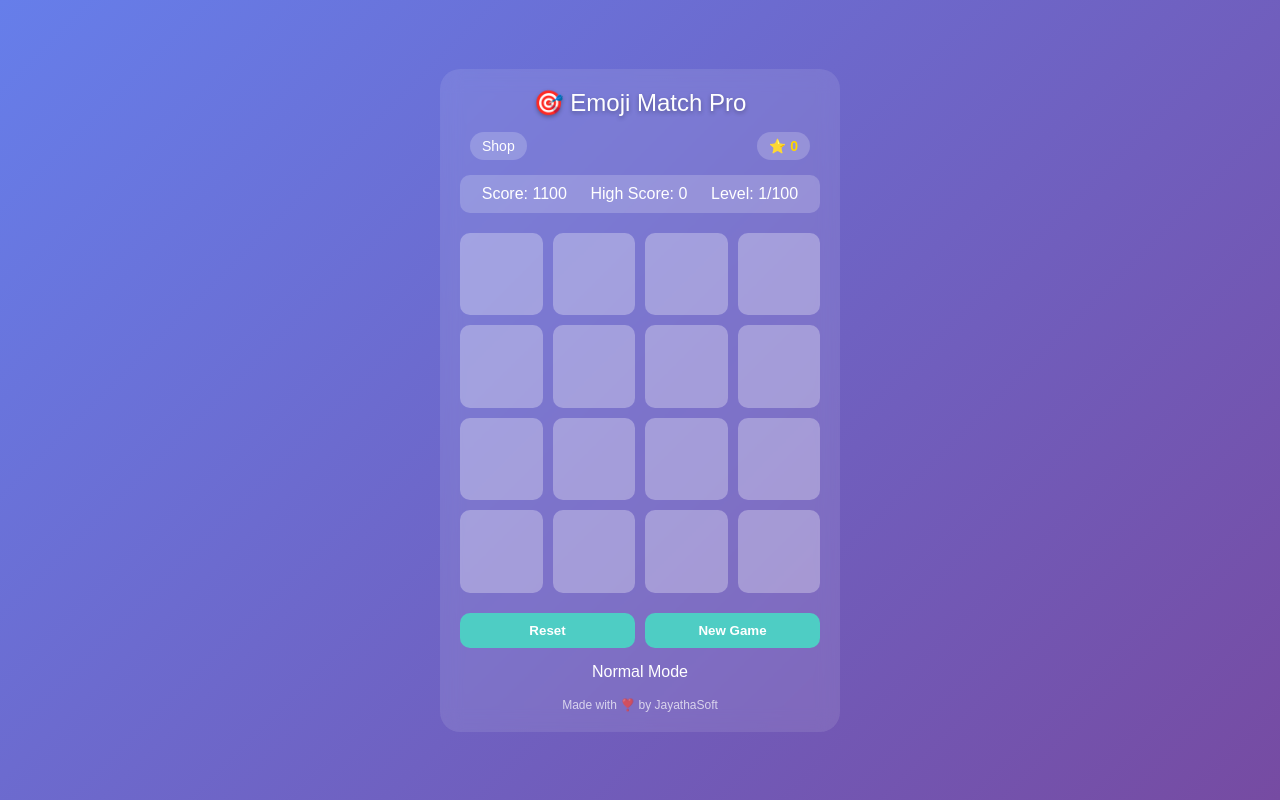
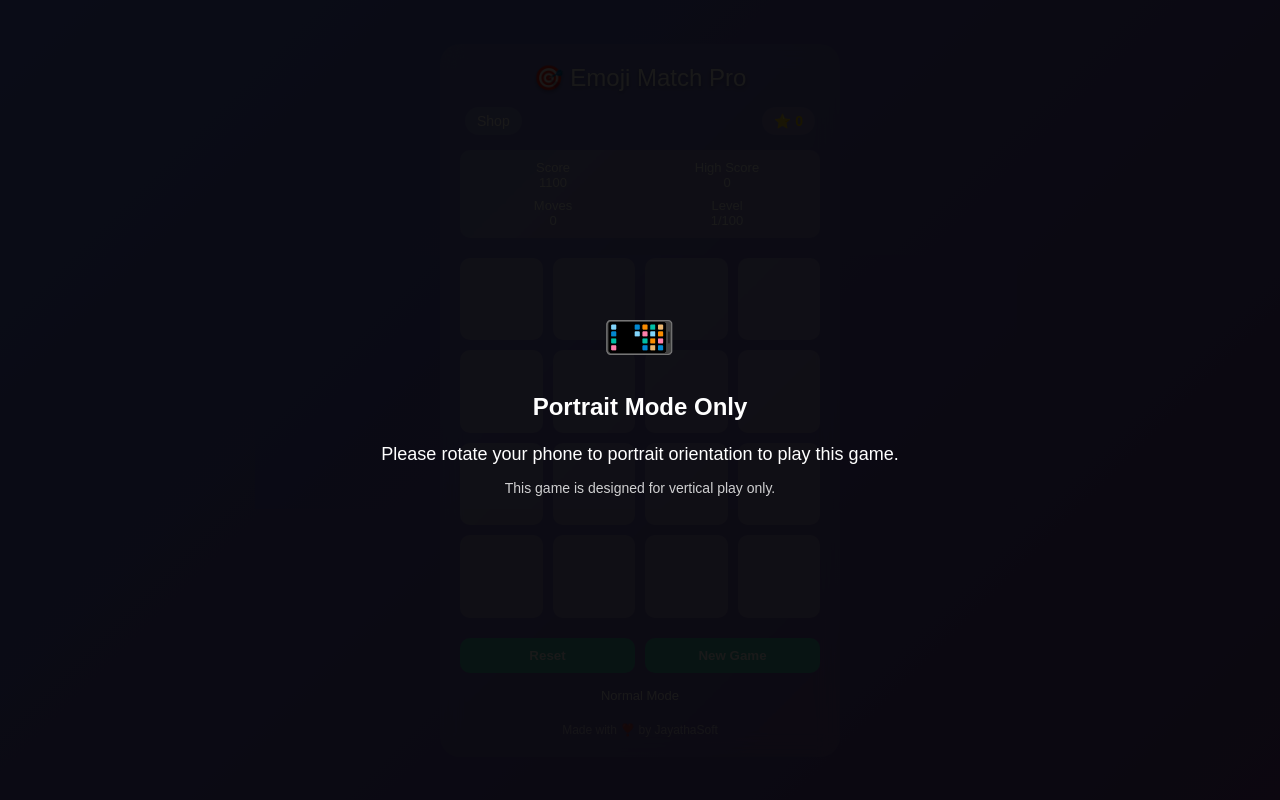
Before and after one commit to simsonpeter/Elojimatch, a plain HTML site: page index.html in a window 1280 px wide. Drawn offline with Linux system fonts and the light colour scheme.

Commit message:
Update index.html

```diff
--- a/index.html
+++ b/index.html
@@ -46,34 +46,7 @@
             justify-content: space-between;
             align-items: center;
             margin-bottom: 15px;
-            padding: 0 10px;
-        }
-
-        .sound-toggle {
-            background: rgba(255, 255, 255, 0.2);
-            border: none;
-            border-radius: 50%;
-            width: 32px;
-            height: 32px;
-            display: flex;
-            align-items: center;
-            justify-content: center;
-            cursor: pointer;
-            color: white;
-            font-size: 16px;
-        }
-
-        .sound-toggle.muted {
-            opacity: 0.6;
-        }
-
-        .stars-display {
-            background: rgba(255, 255, 255, 0.2);
-            padding: 6px 12px;
-            border-radius: 15px;
-            color: gold;
-            font-weight: bold;
-            font-size: 14px;
+            padding: 0 5px;
         }
 
         .shop-toggle {
@@ -86,14 +59,29 @@
             font-size: 14px;
         }
 
+        .stars-display {
+            background: rgba(255, 255, 255, 0.2);
+            padding: 6px 12px;
+            border-radius: 15px;
+            color: gold;
+            font-weight: bold;
+            font-size: 14px;
+        }
+
         .stats {
-            display: flex;
-            justify-content: space-around;
+            display: grid;
+            grid-template-columns: 1fr 1fr;
+            gap: 8px;
             background: rgba(255, 255, 255, 0.2);
             padding: 10px;
             border-radius: 10px;
             margin-bottom: 20px;
             color: white;
+            font-size: 13px;
+        }
+
+        .stat-item {
+            text-align: center;
         }
 
         .game-board {
@@ -195,6 +183,7 @@
             color: white;
             margin-top: 15px;
             min-height: 20px;
+            font-size: 13px;
         }
 
         .level-complete {
@@ -379,6 +368,42 @@
             font-size: 12px;
             margin-top: 15px;
         }
+
+        .orientation-warning {
+            position: fixed;
+            top: 0;
+            left: 0;
+            width: 100vw;
+            height: 100vh;
+            background: rgba(0, 0, 0, 0.9);
+            display: none;
+            justify-content: center;
+            align-items: center;
+            z-index: 3000;
+            color: white;
+            text-align: center;
+            padding: 20px;
+        }
+
+        .orientation-warning.show {
+            display: flex;
+        }
+
+        .orientation-warning h2 {
+            font-size: 24px;
+            margin-bottom: 20px;
+        }
+
+        .orientation-warning p {
+            font-size: 18px;
+            line-height: 1.5;
+        }
+
+        .phone-icon {
+            font-size: 60px;
+            margin-bottom: 20px;
+            transform: rotate(90deg);
+        }
     </style>
 </head>
 <body>
@@ -393,9 +418,22 @@
         </div>
 
         <div class="stats">
-            <div>Score: <span id="score">0</span></div>
-            <div>High Score: <span id="highScore">0</span></div>
-            <div>Level: <span id="level">1/100</span></div>
+            <div class="stat-item">
+                <div>Score</div>
+                <div id="score">0</div>
+            </div>
+            <div class="stat-item">
+                <div>High Score</div>
+                <div id="highScore">0</div>
+            </div>
+            <div class="stat-item">
+                <div>Moves</div>
+                <div id="moves">0</div>
+            </div>
+            <div class="stat-item">
+                <div>Level</div>
+                <div id="level">1/100</div>
+            </div>
         </div>
 
         <div class="game-board" id="gameBoard"></div>
@@ -455,6 +493,15 @@
         </div>
     </div>
 
+    <div class="orientation-warning" id="orientationWarning">
+        <div>
+            <div class="phone-icon">📱</div>
+            <h2>Portrait Mode Only</h2>
+            <p>Please rotate your phone to portrait orientation to play this game.</p>
+            <p style="font-size: 14px; margin-top: 10px; opacity: 0.8;">This game is designed for vertical play only.</p>
+        </div>
+    </div>
+
     <script>
         // Game state
         let soundEnabled = true;
@@ -482,6 +529,16 @@
         let timeLimit = 0;
         let baseMoveLimit = 0;
         let baseTimeLimit = 0;
+
+        // Check orientation
+        function checkOrientation() {
+            const warning = document.getElementById('orientationWarning');
+            if (window.innerWidth > window.innerHeight) {
+                warning.classList.add('show');
+            } else {
+                warning.classList.remove('show');
+            }
+        }
 
         // Generate 100 different emoji sets
         const generateEmojiSets = () => {
@@ -593,20 +650,6 @@
             setTimeout(() => playSound(700, 0.2, 'sine'), 150);
             setTimeout(() => playSound(900, 0.2, 'sine'), 300);
             setTimeout(() => playSound(1100, 0.3, 'sine'), 450);
-        }
-
-        function toggleSound() {
-            soundEnabled = !soundEnabled;
-            const soundToggle = document.getElementById('soundToggle');
-            if (soundEnabled) {
-                soundToggle.textContent = '🔊';
-                soundToggle.classList.remove('muted');
-                if (gameStarted) playBackgroundMusic();
-            } else {
-                soundToggle.textContent = '🔇';
-                soundToggle.classList.add('muted');
-                stopBackgroundMusic();
-            }
         }
 
         // Get difficulty settings
@@ -950,6 +993,7 @@
             currentScore = calculateScore();
             document.getElementById('score').textContent = currentScore;
             document.getElementById('highScore').textContent = highScore;
+            document.getElementById('moves').textContent = moves;
             document.getElementById('level').textContent = `${currentLevel}/${totalLevels}`;
         }
 
@@ -1034,10 +1078,17 @@
         // Initialize the game when page loads
         window.onload = function() {
             // loadGameState(); // Would work in real browser
+            checkOrientation();
             showSplashScreen();
             document.body.addEventListener('touchstart', initAudio, { once: true });
             document.body.addEventListener('click', initAudio, { once: true });
         };
+
+        // Handle orientation changes
+        window.addEventListener('resize', checkOrientation);
+        window.addEventListener('orientationchange', function() {
+            setTimeout(checkOrientation, 100);
+        });
     </script>
 </body>
 </html>
```
